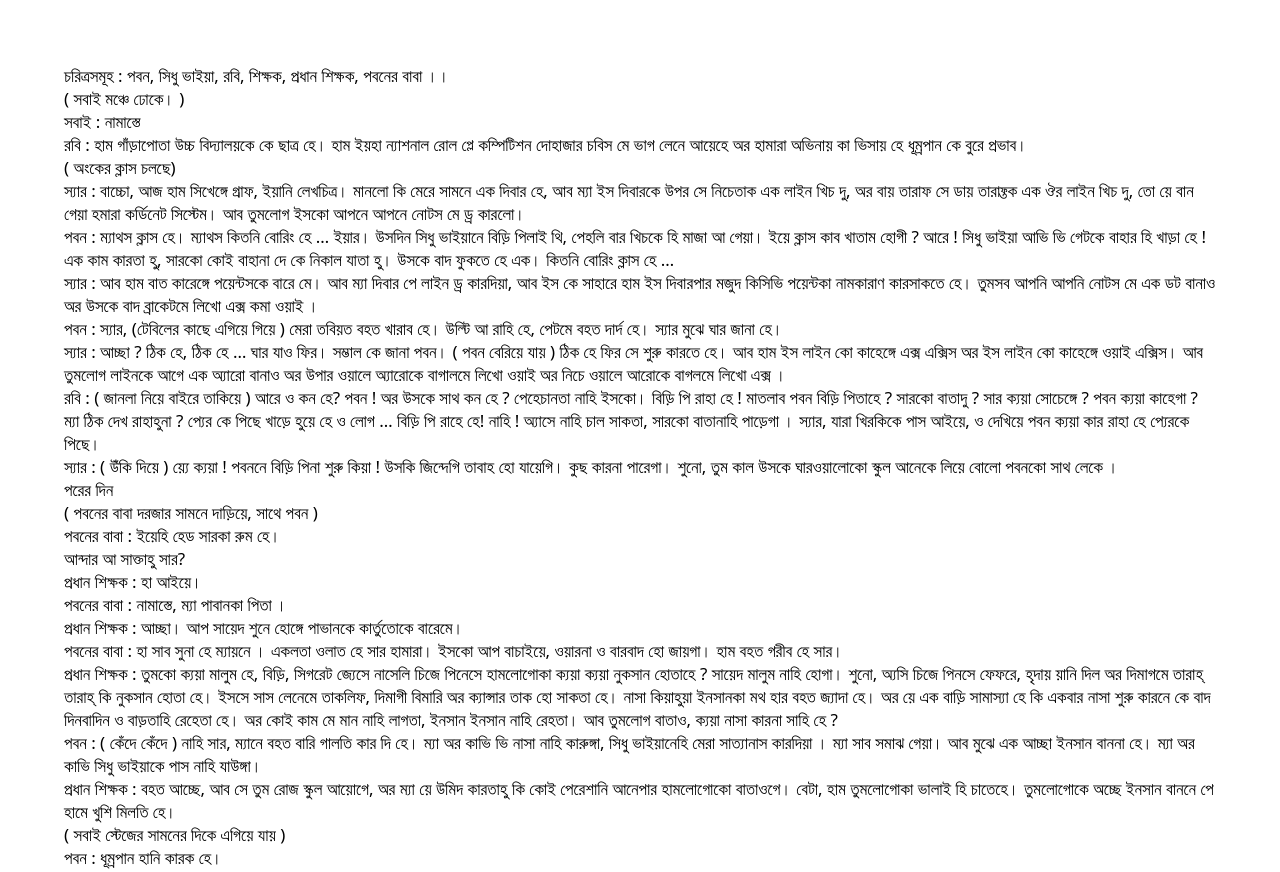
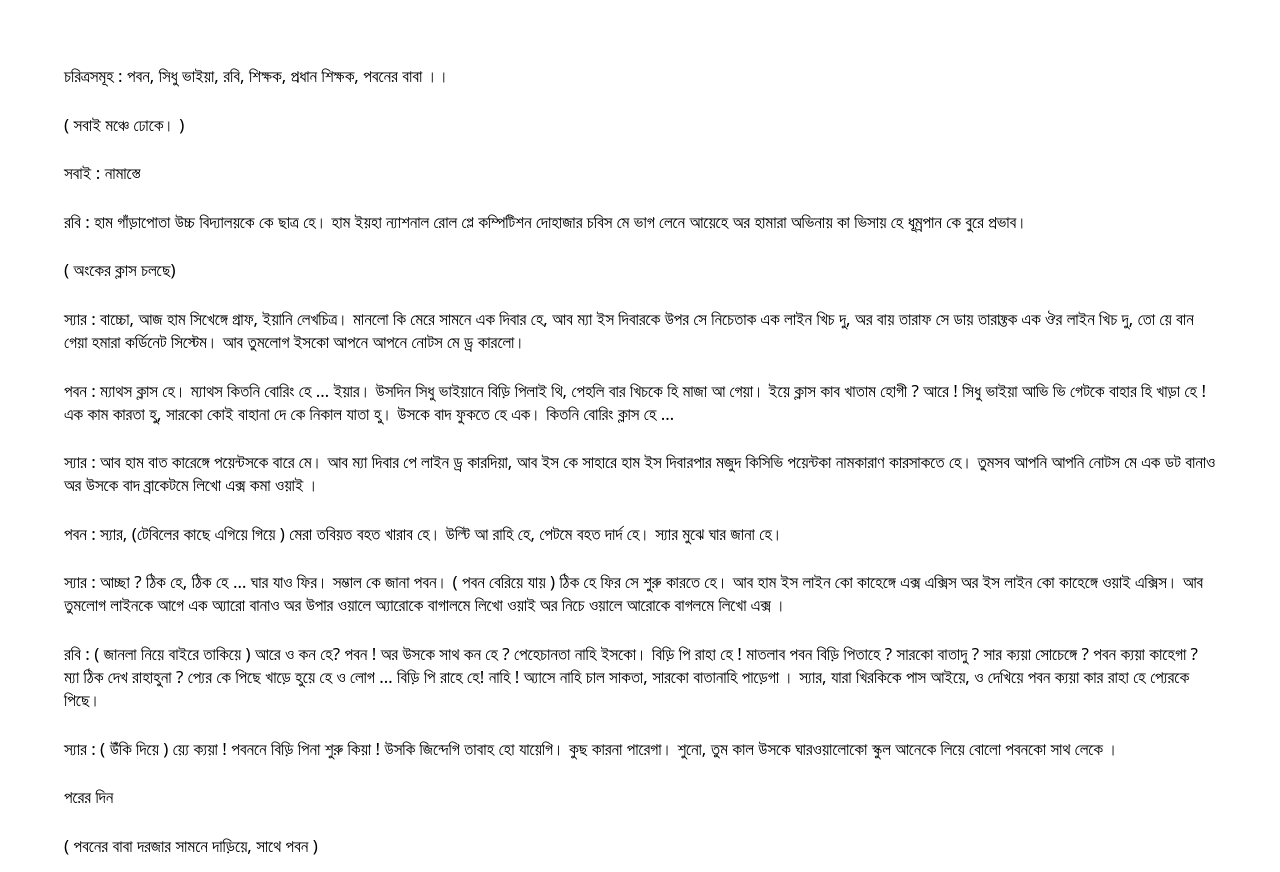
Before and after one commit to Parbatcoder/dramascript, a plain HTML site: page index.html in a window 1280 px wide. Shown: the top 872 px of the page. Drawn offline with Linux system fonts and the light colour scheme; a web font is replaced by a local one.

Commit message:
Update index.css

```diff
--- a/index.css
+++ b/index.css
@@ -9,7 +9,7 @@
   font-family: "Tiro Bangla", system-ui;
   font-size: 17px;
 }
-.content p
+.content div
 {
   padding-bottom: 2vw;
 }
```
